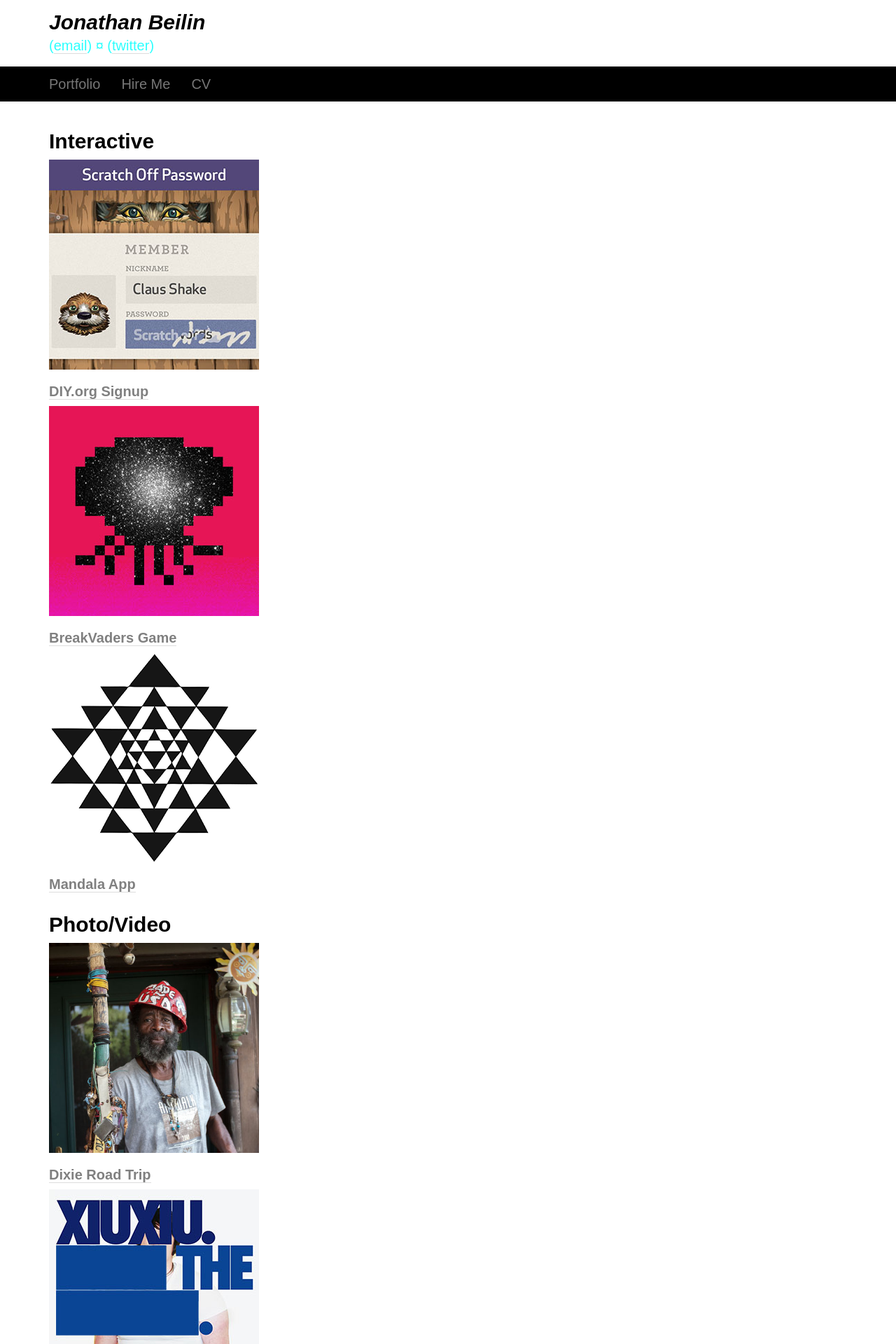
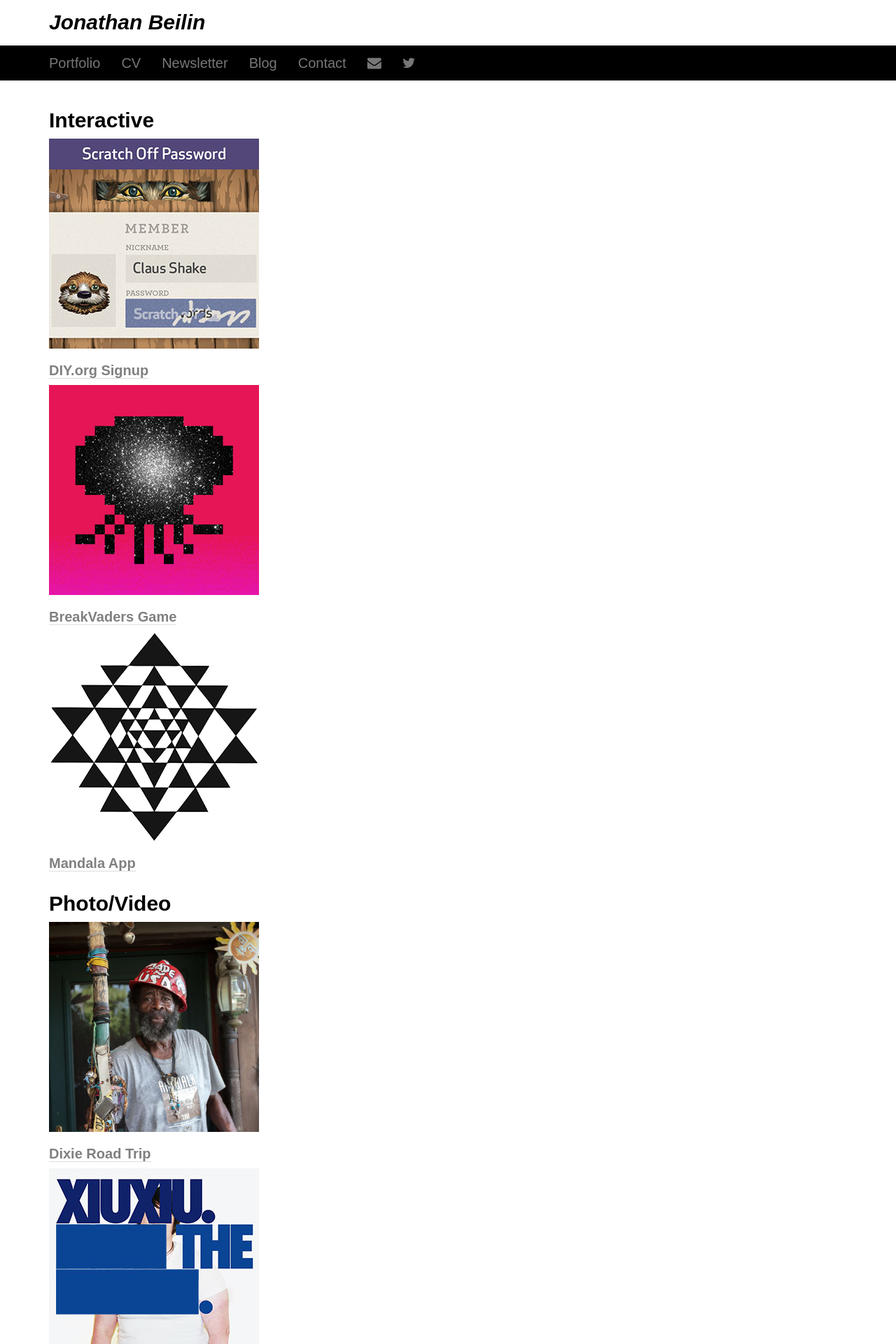
Before and after one commit to dongle/jonbeilin-portfolio-jekyll, a Jekyll site: the page built from index.html, in a window 1280 px wide. Shown: the top 1920 px of the page at 70% size. Built offline with Jekyll 4.4.1, drawn with Linux system fonts in a browser that asks for light colours; nearby versions of some CDN libraries; Markdown is read by kramdown in place of the engine named in the settings.

Commit message:
Added FontAwesome and icons to navbar

```diff
--- a/_config.yml
+++ b/_config.yml
@@ -1,4 +1,4 @@
 name: Jonathan Beilin Portfolio
-markdown: redcarpet
+markdown: kramdown
 highlighter: false
 exclude: [jekyll.sublime-project, jekyll.sublime-workspace, .gitignore, deploy.sh]
--- a/_layouts/default.html
+++ b/_layouts/default.html
@@ -16,6 +16,11 @@
   <!-- Bootstrap 3.2.0 -->
   <link rel="stylesheet" href="//maxcdn.bootstrapcdn.com/bootstrap/3.2.0/css/bootstrap.min.css">
   <!-- <link rel="stylesheet" href="//maxcdn.bootstrapcdn.com/bootstrap/3.2.0/css/bootstrap-theme.min.css"> -->
+
+  <!-- FontAwesome -->
+  <link href="//maxcdn.bootstrapcdn.com/font-awesome/4.2.0/css/font-awesome.min.css" rel="stylesheet">
+
+  <!-- Custom CSS -->
   <link rel="stylesheet" href="/css/common.css" />
 
   <!-- HTML5 shim and Respond.js for IE8 support of HTML5 elements and media queries -->
@@ -25,12 +30,26 @@
     <script src="https://oss.maxcdn.com/respond/1.4.2/respond.min.js"></script>
   <![endif]-->
 
+  <!-- Google Analytics -->
+  <script>
+    (function(i,s,o,g,r,a,m){i['GoogleAnalyticsObject']=r;i[r]=i[r]||function(){
+    (i[r].q=i[r].q||[]).push(arguments)},i[r].l=1*new Date();a=s.createElement(o),
+    m=s.getElementsByTagName(o)[0];a.async=1;a.src=g;m.parentNode.insertBefore(a,m)
+    })(window,document,'script','//www.google-analytics.com/analytics.js','ga');
+
+    ga('create', 'UA-8848054-1', 'auto');
+    ga('send', 'pageview');
+  </script>
+  <!-- End Google Analytics -->
+
 </head>
 
 <body>
   <div class="header">
     <div class="container">
-      <h1>Jonathan Beilin</h1><div class="contact">(<a href="mailto:jbeilin@gmail.com" target="_blank">email</a>) &curren; (<a href="https://twitter.com/jonbeilin" target="_blank">twitter</a>)</div>
+      <h1>Jonathan Beilin</h1>
+
+<!--       <div class="contact">(<a href="mailto:jbeilin@gmail.com" target="_blank">email</a>) &curren; (<a href="https://twitter.com/jonbeilin" target="_blank">twitter</a>)</div> -->
     </div>
   </div>
 
@@ -48,8 +67,12 @@
       <div id="navbar" class="collapse navbar-collapse">
         <ul class="nav navbar-nav">
           <li><a href="/">Portfolio</a></li>
-          <li><a href="/hireme">Hire Me</a></li>
           <li><a href="/cv">CV</a></li>
+          <li><a href="/newsletter">Newsletter</a></li>
+          <li><a href="https://dngl.tumblr.com" target="_blank">Blog</a></li>
+          <li><a href="/hireme">Contact</a></li>
+          <li><a href="mailto:jbeilin@gmail.com"><span class="fa fa-envelope"></span></a></li>
+          <li><a href="https://twitter.com/jonbeilin"><span class="fa fa-twitter"></span></a></li>
         </ul>
       </div><!--/.nav-collapse -->
     </div>
--- a/css/common.css
+++ b/css/common.css
@@ -81,6 +81,10 @@ a:hover {
 	border-bottom: none;
 }
 
+#navbar a:hover {
+	color: #fff;
+}
+
 section {
 	margin-bottom: 30px;
 }
```
Also changed, not shown: other parts of _layouts/default.html (+0 -12 lines).
